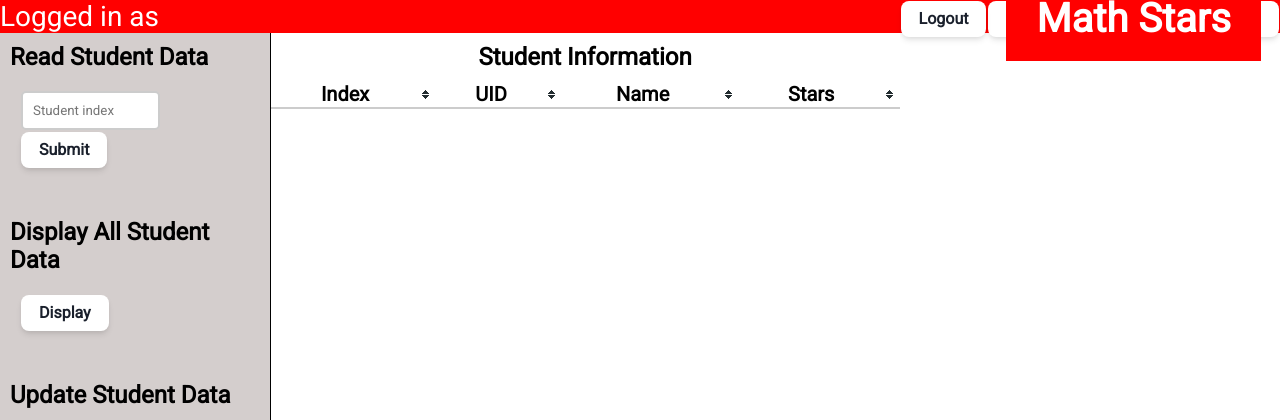
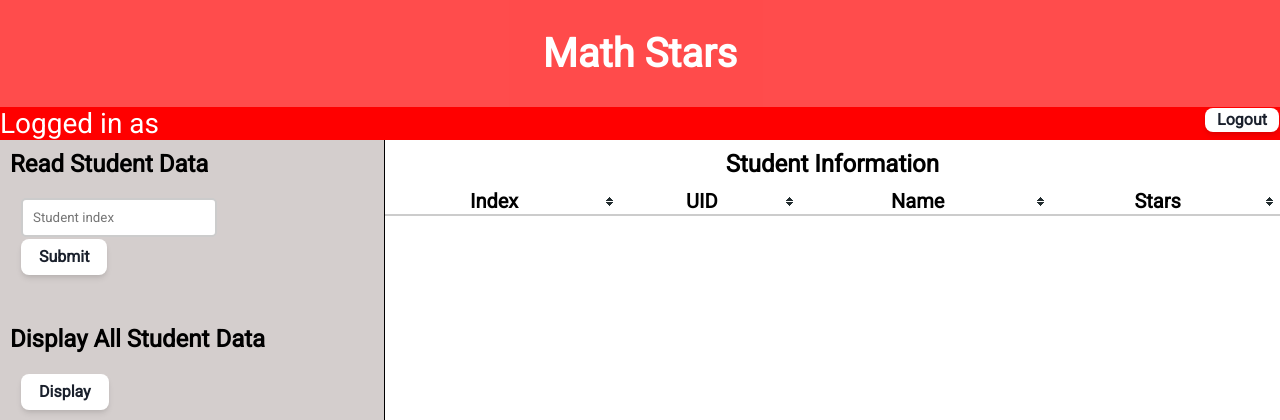
Before and after one commit to cheaseeds/math-stars, a PHP site: page / in a window 1280 px wide. Shown: the top 420 px of the page. Run offline with PHP 8.4, Linux system fonts and the light colour scheme; the visitor is signed in with stand-in values (Sample User, id 1); data that the repository does not hold is empty.

Commit message:
Updated stylesheets

```diff
--- a/styles/index-style.css
+++ b/styles/index-style.css
@@ -109,7 +109,12 @@
 .button-47:hover{
     opacity: .70;
 }
-a {
+
+a:hover {
+    cursor: pointer;
+
+}
+#logout {
     float: right;
     align-items: center;
     background: #FFFFFF;
@@ -125,7 +130,7 @@
     justify-content: center;
     line-height: 24px;
     overflow-wrap: break-word;
-    padding: 18px;
+    padding: 12px;
     text-decoration: none;
     width: auto;
     border-radius: 8px;
--- a/styles/login-style.css
+++ b/styles/login-style.css
@@ -68,7 +68,7 @@
 }
 
 button:hover{
-    opacity: .10;
+    opacity: .70;
 }
 
 .error {
@@ -113,5 +113,5 @@
 }
 
 a:hover{
-    opacity: .10;
+    opacity: .70;
 }
```
